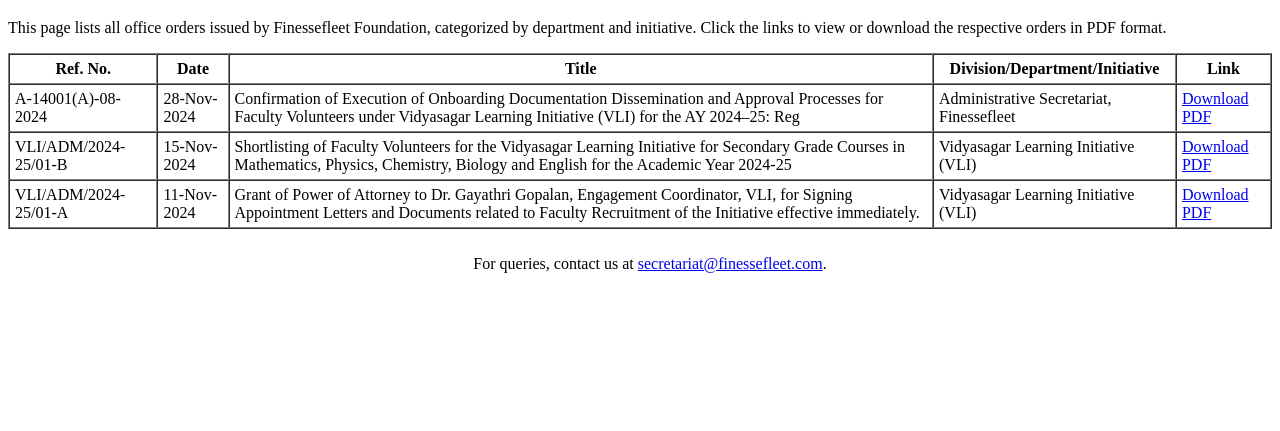
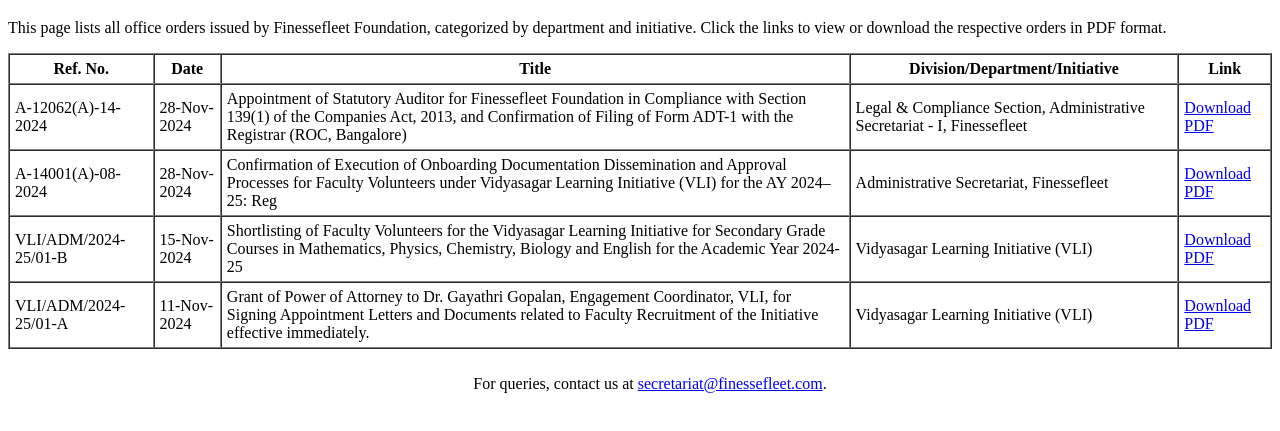
Before and after one commit to FinesseFleet/finessefleet.com, a plain HTML site: page office_orders.html in a window 1280 px wide. Shown: the part 61-492 px from the top of the page. Drawn offline with Linux system fonts and the light colour scheme.

Commit message:
update-new order

```diff
--- a/office_orders.html
+++ b/office_orders.html
@@ -25,6 +25,18 @@
         <tbody>
 
             <!-- Entries goes here -->
+
+
+            <tr>
+                <td>A-12062(A)-14-2024</td>
+                <td>28-Nov-2024</td>
+                <td>Appointment of Statutory Auditor for Finessefleet Foundation in Compliance with Section
+                    139(1) of the Companies Act, 2013, and Confirmation of Filing of Form ADT-1 with the
+                    Registrar (ROC, Bangalore)</td>
+                    <td>Legal & Compliance Section, Administrative Secretariat - I, Finessefleet</td>
+                <td><a href="pdfs/A-12062(A)-14-2024.pdf">Download PDF</a></td>
+            </tr>
+
             <tr>
                 <td>A-14001(A)-08-2024</td>
                 <td>28-Nov-2024</td>
```
Also changed, not shown: 1 other file.
